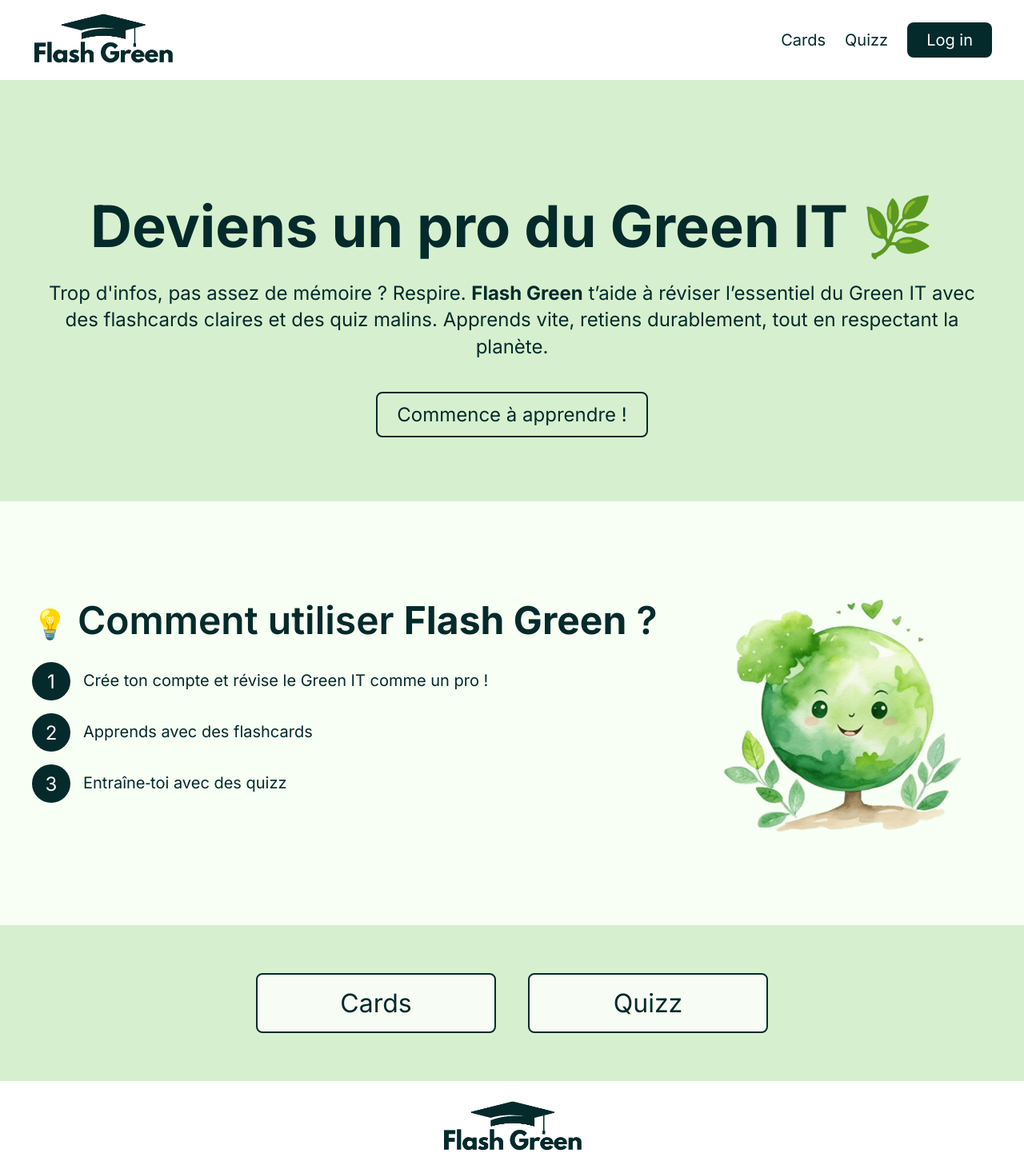
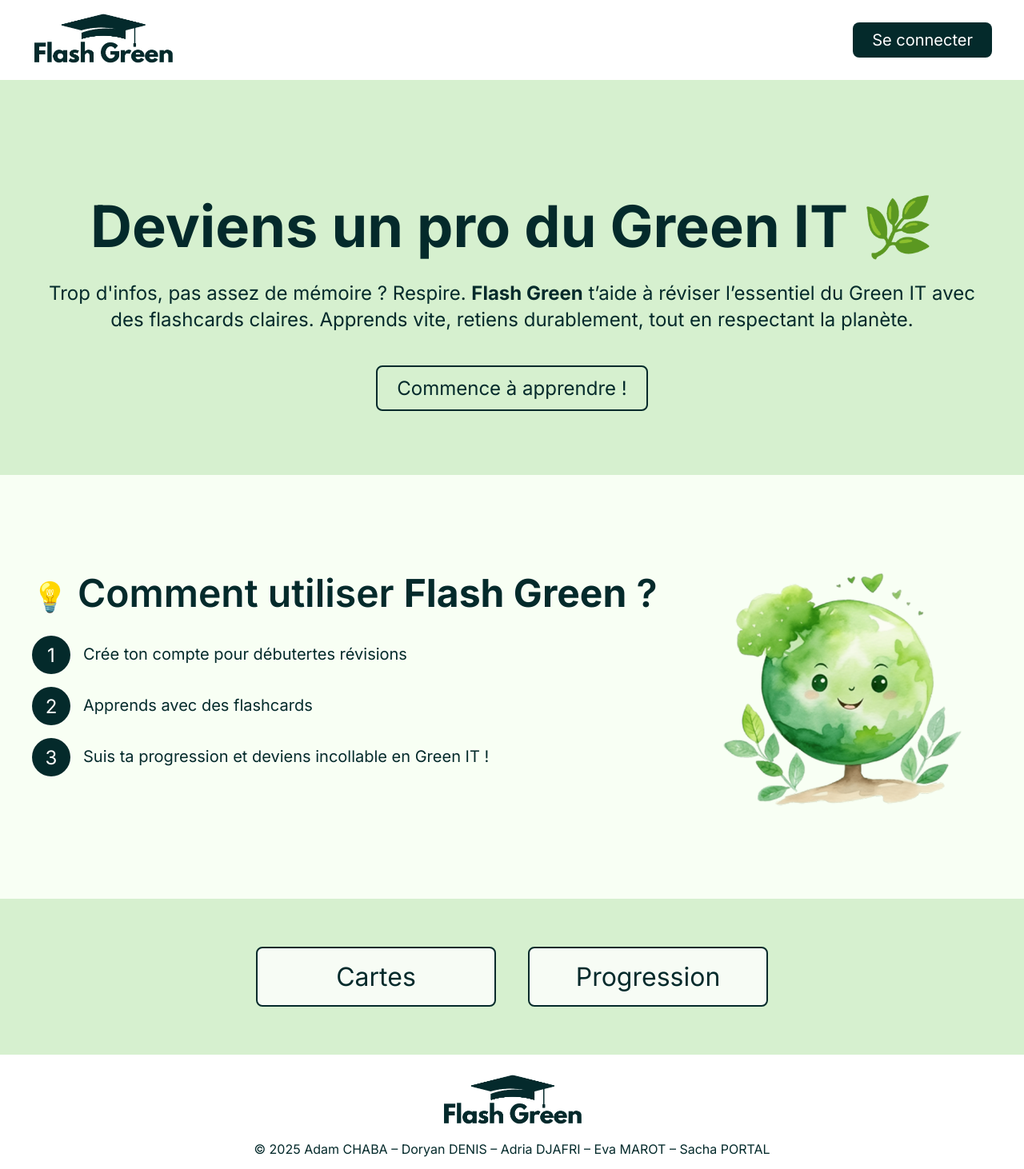
Before and after one commit to AdamChb/flash-green-front, a Vue app: page /#/ in a window 1280 px wide. Shown: the top 1462 px of the page at 80% size. Built offline with nearby package versions, Linux system fonts and the light colour scheme.

Commit message:
Mise à jour des textes dans les sections Cta, Hero et HowToUse pour améliorer la clarté et la cohérence.

```diff
--- a/src/components/CtaSection.vue
+++ b/src/components/CtaSection.vue
@@ -1,7 +1,7 @@
 <template>
     <section class="cta">
-      <button class="cta__btn">Cards</button>
-      <button class="cta__btn">Quizz</button>
+      <button class="cta__btn">Cartes</button>
+      <button class="cta__btn">Progression</button>
     </section>
   </template>
 
--- a/src/components/Header.vue
+++ b/src/components/Header.vue
@@ -4,18 +4,8 @@
         <router-link to="/" class="header__logo-link">
           <img src="@/assets/logo.png" alt="Flash Green logo" class="header__logo" />
         </router-link>
-
-        <!-- Burger icon sur mobile -->
-        <button class="header__toggle" @click="toggleMenu" aria-label="Toggle navigation">
-          <span class="header__burger"></span>
-          <span class="header__burger"></span>
-          <span class="header__burger"></span>
-        </button>
-
-        <nav :class="['header__nav', { 'header__nav--open': menuOpen }]">
-          <router-link class="header__link"  to="/cards" @click="closeMenu">Cards</router-link>
-          <router-link class="header__link"  to="/quiz"  @click="closeMenu">Quizz</router-link>
-          <router-link class="header__button" to="/login" @click="closeMenu">Log in</router-link>
+        <nav class="header__nav">
+          <router-link class="header__button" to="/login">Se connecter</router-link>
         </nav>
       </div>
     </header>
@@ -23,14 +13,7 @@
 
   <script>
   export default {
-    name: 'Header',
-    data() {
-      return { menuOpen: false }
-    },
-    methods: {
-      toggleMenu() { this.menuOpen = !this.menuOpen },
-      closeMenu()  { this.menuOpen = false }
-    }
+    name: 'Header'
   }
   </script>
 
@@ -40,6 +23,7 @@
     background: #fff;
     box-shadow: 0 2px 4px rgba(0,0,0,0.1);
   }
+
   .header__inner {
     max-width: 1200px;
     margin: 0 auto;
@@ -47,44 +31,16 @@
     display: flex;
     align-items: center;
     justify-content: space-between;
-    position: relative;
   }
+
   .header__logo {
     height: 64px;
   }
 
-  /* Burger */
-  .header__toggle {
-    display: none;
-    flex-direction: column;
-    justify-content: space-between;
-    width: 24px;
-    height: 18px;
-    background: transparent;
-    border: none;
-    cursor: pointer;
-    padding: 0;
-  }
-  .header__burger {
-    width: 100%;
-    height: 3px;
-    background: #042A2B;
-    border-radius: 2px;
+  .header__nav {
+    display: flex;
   }
 
-  .header__nav {
-    display: flex;
-    align-items: center;
-    gap: 24px;
-  }
-  .header__link {
-    font: 20px Inter, sans-serif;
-    color: #042A2B;
-    text-decoration: none;
-  }
-  .header__link:hover {
-    text-decoration: underline;
-  }
   .header__button {
     font: 20px Inter, sans-serif;
     color: #fff;
@@ -93,32 +49,8 @@
     border-radius: 8px;
     text-decoration: none;
   }
+
   .header__button:hover {
     background: #031919;
   }
-
-  /* Responsive mobile */
-  @media (max-width: 768px) {
-    .header__toggle {
-      display: flex;
-    }
-    .header__nav {
-      position: absolute;
-      top: 100%;
-      right: 0;
-      background: #fff;
-      flex-direction: column;
-      align-items: flex-start;
-      padding: 16px;
-      gap: 12px;
-      width: 200px;
-      box-shadow: 0 2px 8px rgba(0,0,0,0.1);
-      transform: translateY(-10px) scaleY(0);
-      transform-origin: top;
-      transition: transform 0.2s ease-in-out;
-    }
-    .header__nav--open {
-      transform: translateY(0) scaleY(1);
-    }
-  }
   </style>
--- a/src/components/HeroSection.vue
+++ b/src/components/HeroSection.vue
@@ -5,7 +5,7 @@
         <p class="hero__subtitle">
           Trop d'infos, pas assez de mémoire ? Respire.
           <strong>Flash Green</strong> t’aide à réviser l’essentiel du Green IT
-          avec des flashcards claires et des quiz malins. Apprends vite, retiens
+          avec des flashcards claires. Apprends vite, retiens
           durablement, tout en respectant la planète.
         </p>
         <button class="hero__cta">Commence à apprendre !</button>
--- a/src/components/HowToUseSection.vue
+++ b/src/components/HowToUseSection.vue
@@ -9,7 +9,7 @@
         <li>
           <span class="how__step">1</span>
           <span class="how__desc">
-            Crée ton compte et révise le Green IT comme un pro !
+            Crée ton compte pour débutertes révisions
           </span>
         </li>
         <li>
@@ -18,7 +18,7 @@
         </li>
         <li>
           <span class="how__step">3</span>
-          <span class="how__desc">Entraîne‑toi avec des quizz</span>
+          <span class="how__desc">Suis ta progression et deviens incollable en Green IT !</span>
         </li>
       </ol>
     </div>
```
